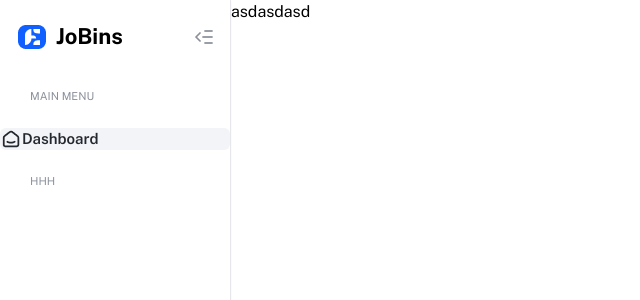
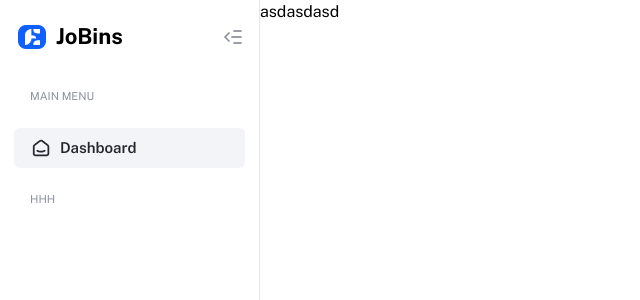
Before and after one commit to ZIR3A/jobins-frontend-challenge, a React (Vite) app: page / in a window 1280 px wide. Shown: the top 300 px of the page, without its empty margins (0-640 px from the left). Built offline with nearby package versions, Linux system fonts and the light colour scheme.

Commit message:
gaping updated

```diff
--- a/src/index.css
+++ b/src/index.css
@@ -18,13 +18,16 @@ html {
   padding: 15px 30px 15px 30px;
 }
 
-.sidebar-menu-list.expand {
+.sidebar-menu-list-expand {
   margin: auto 14px;
+  gap: 8px;
   padding: 9px 16px 9px 16px;
 }
 
-.sidebar-menu-list.collapse {
+.sidebar-menu-list-collapse {
   margin: auto 8px;
+  gap: 0;
+  padding: 6px 8px 6px 8px;
 }
 
 .sidebar-header-wrapper-expand {
```
